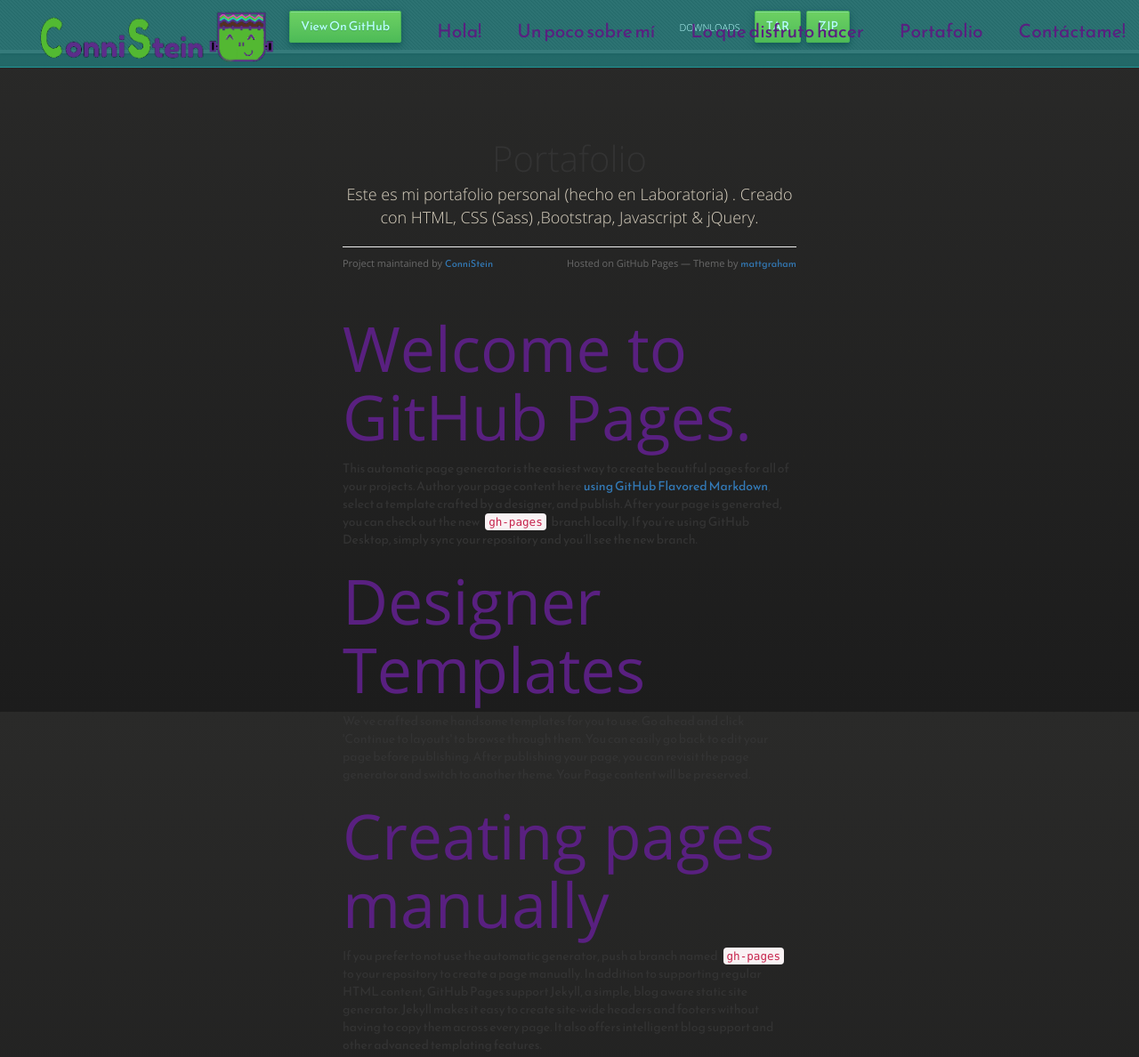
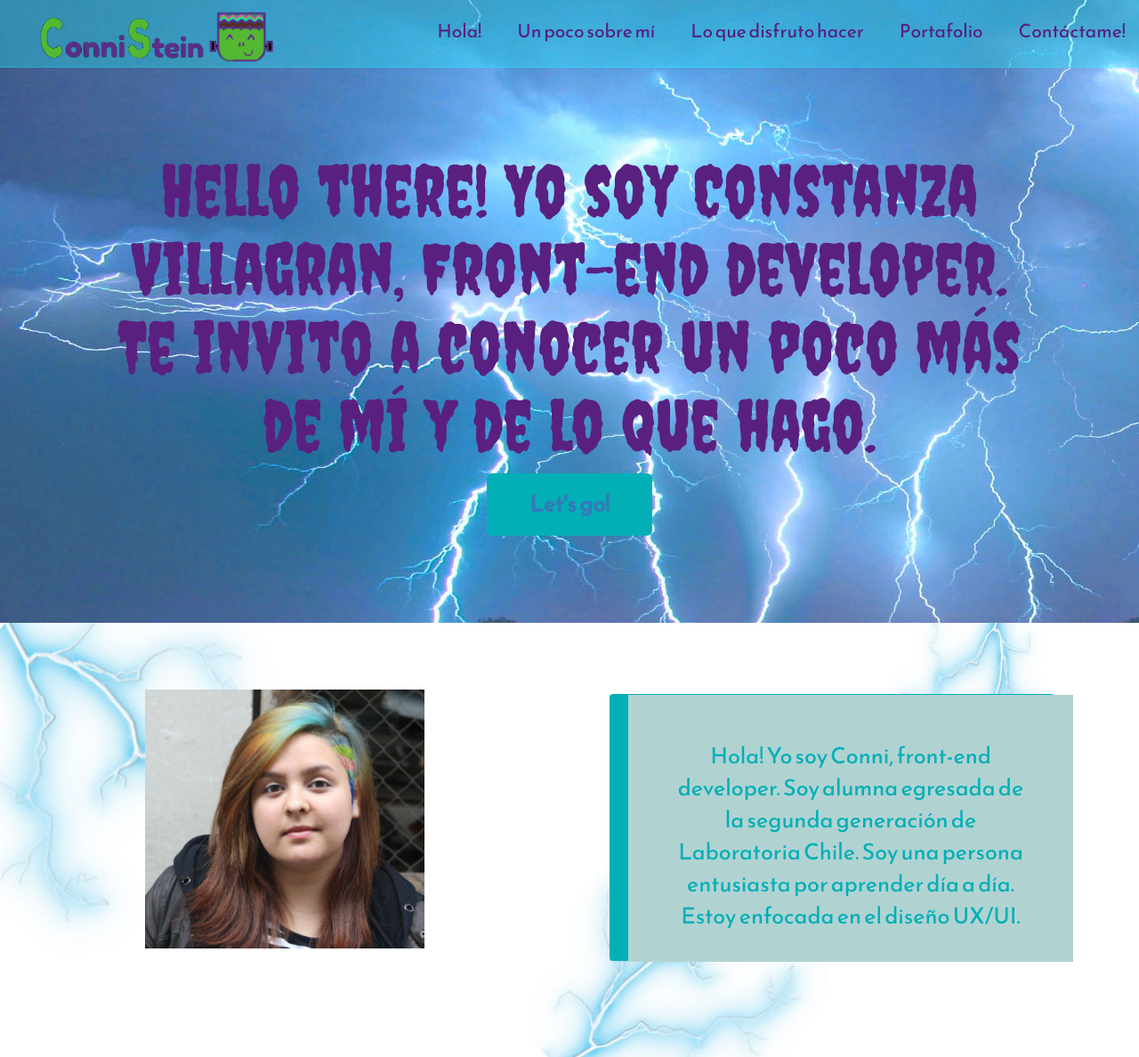
Before and after one commit to ConniStein/Portafolio, a plain HTML site: page index.html in a window 1280 px wide. Shown: the top 1188 px of the page at 89% size. Drawn offline with nearby package versions, Linux system fonts and the light colour scheme.

Commit message:
arreglado merge

```diff
--- a/index.html
+++ b/index.html
@@ -1,76 +1,3 @@
-<<<<<<< HEAD
-<!doctype html>
-<html>
-  <head>
-    <meta charset="utf-8">
-    <meta http-equiv="X-UA-Compatible" content="chrome=1">
-    <title>Portafolio by ConniStein</title>
-    <link rel="stylesheet" href="stylesheets/styles.css">
-    <link rel="stylesheet" href="stylesheets/github-dark.css">
-    <script src="https://ajax.googleapis.com/ajax/libs/jquery/1.7.1/jquery.min.js"></script>
-    <script src="javascripts/respond.js"></script>
-    <!--[if lt IE 9]>
-      <script src="//html5shiv.googlecode.com/svn/trunk/html5.js"></script>
-    <![endif]-->
-    <!--[if lt IE 8]>
-    <link rel="stylesheet" href="stylesheets/ie.css">
-    <![endif]-->
-    <meta name="viewport" content="width=device-width, initial-scale=1, user-scalable=no">
-
-  </head>
-  <body>
-      <div id="header">
-        <nav>
-          <li class="fork"><a href="https://github.com/ConniStein/Portafolio">View On GitHub</a></li>
-          <li class="downloads"><a href="https://github.com/ConniStein/Portafolio/zipball/master">ZIP</a></li>
-          <li class="downloads"><a href="https://github.com/ConniStein/Portafolio/tarball/master">TAR</a></li>
-          <li class="title">DOWNLOADS</li>
-        </nav>
-      </div><!-- end header -->
-
-    <div class="wrapper">
-
-      <section>
-        <div id="title">
-          <h1>Portafolio</h1>
-          <p>Este es mi portafolio personal (hecho en Laboratoria) . Creado con HTML, CSS (Sass) ,Bootstrap, Javascript &amp; jQuery.</p>
-          <hr>
-          <span class="credits left">Project maintained by <a href="https://github.com/ConniStein">ConniStein</a></span>
-          <span class="credits right">Hosted on GitHub Pages &mdash; Theme by <a href="https://twitter.com/michigangraham">mattgraham</a></span>
-        </div>
-
-        <h3>
-<a id="welcome-to-github-pages" class="anchor" href="#welcome-to-github-pages" aria-hidden="true"><span aria-hidden="true" class="octicon octicon-link"></span></a>Welcome to GitHub Pages.</h3>
-
-<p>This automatic page generator is the easiest way to create beautiful pages for all of your projects. Author your page content here <a href="https://guides.github.com/features/mastering-markdown/">using GitHub Flavored Markdown</a>, select a template crafted by a designer, and publish. After your page is generated, you can check out the new <code>gh-pages</code> branch locally. If you’re using GitHub Desktop, simply sync your repository and you’ll see the new branch.</p>
-
-<h3>
-<a id="designer-templates" class="anchor" href="#designer-templates" aria-hidden="true"><span aria-hidden="true" class="octicon octicon-link"></span></a>Designer Templates</h3>
-
-<p>We’ve crafted some handsome templates for you to use. Go ahead and click 'Continue to layouts' to browse through them. You can easily go back to edit your page before publishing. After publishing your page, you can revisit the page generator and switch to another theme. Your Page content will be preserved.</p>
-
-<h3>
-<a id="creating-pages-manually" class="anchor" href="#creating-pages-manually" aria-hidden="true"><span aria-hidden="true" class="octicon octicon-link"></span></a>Creating pages manually</h3>
-
-<p>If you prefer to not use the automatic generator, push a branch named <code>gh-pages</code> to your repository to create a page manually. In addition to supporting regular HTML content, GitHub Pages support Jekyll, a simple, blog aware static site generator. Jekyll makes it easy to create site-wide headers and footers without having to copy them across every page. It also offers intelligent blog support and other advanced templating features.</p>
-
-<h3>
-<a id="authors-and-contributors" class="anchor" href="#authors-and-contributors" aria-hidden="true"><span aria-hidden="true" class="octicon octicon-link"></span></a>Authors and Contributors</h3>
-
-<p>You can @mention a GitHub username to generate a link to their profile. The resulting <code>&lt;a&gt;</code> element will link to the contributor’s GitHub Profile. For example: In 2007, Chris Wanstrath (<a href="https://github.com/defunkt" class="user-mention">@defunkt</a>), PJ Hyett (<a href="https://github.com/pjhyett" class="user-mention">@pjhyett</a>), and Tom Preston-Werner (<a href="https://github.com/mojombo" class="user-mention">@mojombo</a>) founded GitHub.</p>
-
-<h3>
-<a id="support-or-contact" class="anchor" href="#support-or-contact" aria-hidden="true"><span aria-hidden="true" class="octicon octicon-link"></span></a>Support or Contact</h3>
-
-<p>Having trouble with Pages? Check out our <a href="https://help.github.com/pages">documentation</a> or <a href="https://github.com/contact">contact support</a> and we’ll help you sort it out.</p>
-      </section>
-
-    </div>
-    <!--[if !IE]><script>fixScale(document);</script><![endif]-->
-
-  </body>
-</html>
-=======
 <!DOCTYPE html>
 <html>
 <head>
@@ -298,4 +225,3 @@
 
 </body>
 </html>
->>>>>>> master
```
